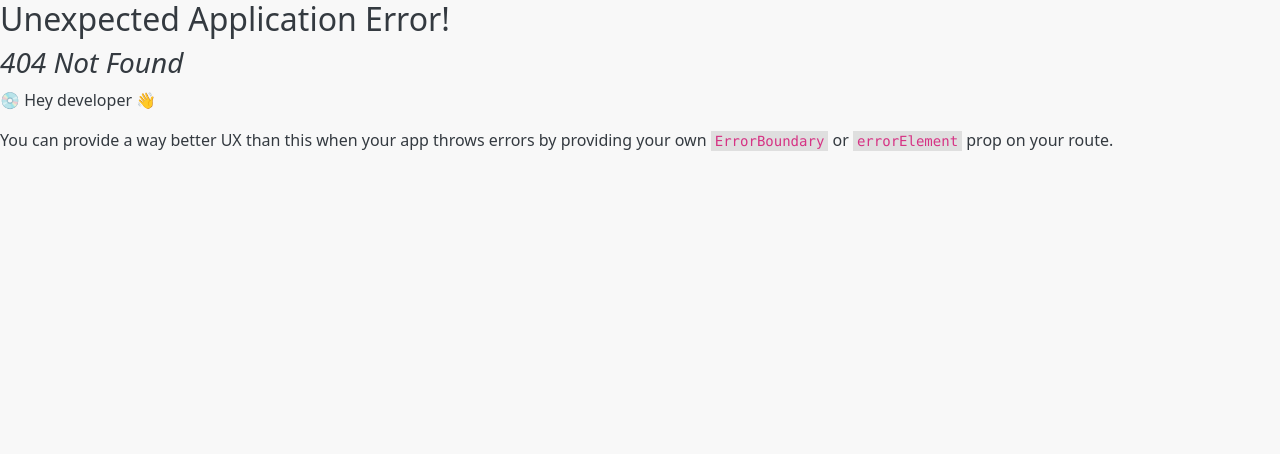
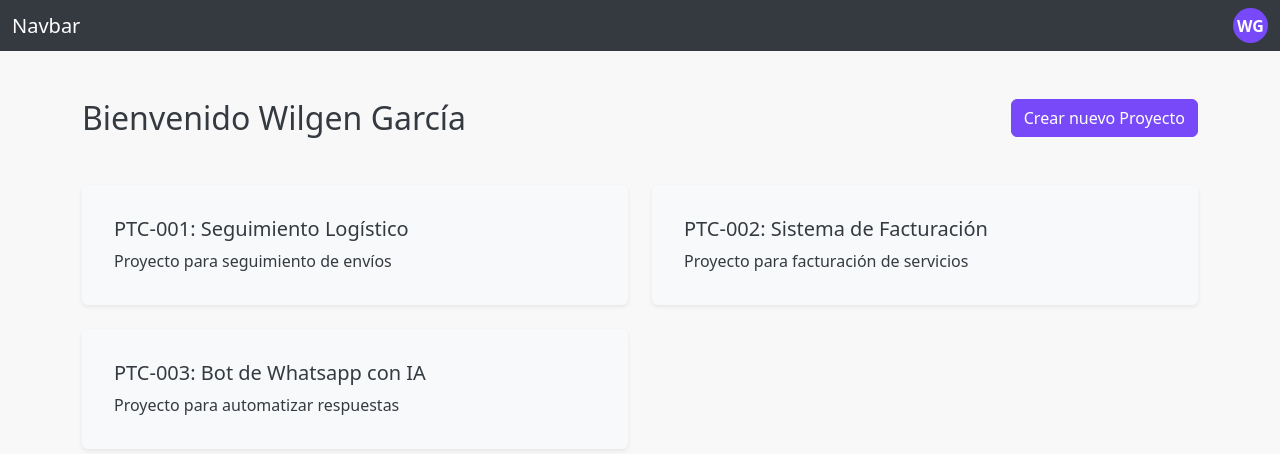
Before and after one commit to Wilgen01/gestor-proyectos, a React (Vite) app: page /dashboard in a window 1280 px wide. Before the commit this address had no page. Shown: the top 454 px of the page. Built offline with nearby package versions, Linux system fonts and the light colour scheme; sample sign-in values are in the browser's storage.

Commit message:
feat: :sparkles: agrega maquetación de dashboard

```diff
--- a/src/App.tsx
+++ b/src/App.tsx
@@ -1,10 +1,16 @@
 import { RouterProvider, createBrowserRouter } from "react-router-dom"
+import DashBoard from "./pages/Dashboard/DashBoard"
 import Login from "./pages/Login/Login"
+import PrivateRoute from "./components/PrivateRoute/PrivateRoute"
 
 const router = createBrowserRouter([
   {
     path: "/",
     element: <Login />,
+  },
+  {
+    path: "/dashboard",
+    element: <PrivateRoute><DashBoard /></PrivateRoute>,
   }
 
 ])
--- /dev/null
+++ b/src/components/NavBar/NavBar.tsx
@@ -0,0 +1,26 @@
+import ProfileImage from "../UI/ProfileImage";
+
+function NavBar() {
+    return (
+        <nav className="navbar navbar-expand-lg bg-dark" data-bs-theme="dark">
+            <div className="container-fluid">
+                <span className="navbar-brand mb-0 h1">Navbar</span>
+                <div className="">
+                    <div className="dropdown dropstart">
+                        <div data-bs-toggle="dropdown" aria-expanded="false" style={{cursor: 'pointer'}}>
+                            <ProfileImage size="35" nombre="wilgen garcia" />
+                        </div>
+                        <ul className="dropdown-menu dropdown-menu-end dropdown-menu-lg-start">
+                            <li className="dropdown-item">Action</li>
+                            <li className="dropdown-item">Another action</li>
+                            <li className="dropdown-item">Something else here</li>
+                        </ul>
+                    </div>
+                </div>
+            </div>
+        </nav>
+
+    )
+}
+
+export default NavBar;
--- /dev/null
+++ b/src/components/PrivateRoute/PrivateRoute.tsx
@@ -0,0 +1,14 @@
+// src/components/PrivateRoute.js
+import { Navigate } from 'react-router-dom';
+
+interface PrivateRouteProps {
+    children: React.ReactNode;
+}
+
+const PrivateRoute = ({ children }: PrivateRouteProps) => {
+    const isAuthenticated = !!localStorage.getItem('token');
+
+    return isAuthenticated ? children : <Navigate to="/" />;
+};
+
+export default PrivateRoute;
--- /dev/null
+++ b/src/components/UI/ProfileImage.tsx
@@ -0,0 +1,26 @@
+interface ProfileImageProps {
+    src?: string;
+    nombre: string;
+    size: string;
+}
+
+function ProfileImage({ src, nombre, size }: Readonly<ProfileImageProps>) {
+
+    const getInitials = (name: string) => {
+        const nombresSeparados = name.split(" ").slice(0, 2);
+        return nombresSeparados.map((n) => n[0]).join("").toUpperCase();
+    }
+
+    if (src) {
+        return <img src={src} alt="Profile" className="rounded-circle" style={{ width: `${size}px`, height: `${size}px` }} />;
+    }
+    else {
+        return (
+            <div className="d-flex justify-content-center align-items-center rounded-circle bg-primary" style={{ width: `${size}px`, height: `${size}px` }}>
+                <span className="fw-bold text-white" style={{userSelect: 'none'}}>{getInitials(nombre)}</span>
+            </div>
+        )
+    }
+}
+
+export default ProfileImage;
--- /dev/null
+++ b/src/pages/Dashboard/DashBoard.tsx
@@ -0,0 +1,44 @@
+import NavBar from "../../components/NavBar/NavBar";
+import ProjectCard from "./ProjectCard";
+
+function DashBoard() {
+    const projects = [
+        {
+            id: 1,
+            title: 'PTC-001: Seguimiento Logístico',
+            description: 'Proyecto para seguimiento de envíos'
+        },
+        {
+            id: 2,
+            title: 'PTC-002: Sistema de Facturación',
+            description: 'Proyecto para facturación de servicios'
+        },
+        {
+            id: 3,
+            title: 'PTC-003: Bot de Whatsapp con IA',
+            description: 'Proyecto para automatizar respuestas'
+        }
+    ]
+
+    return (
+        <>
+            <NavBar />
+            <main className="container">
+                <section className="d-flex justify-content-between mt-5 mb-5">
+                    <h1 className="h2 m-0">Bienvenido Wilgen García</h1>
+                    <button type="button" className="btn btn-primary">Crear nuevo Proyecto</button>
+                </section>
+
+                <div className="row cursor-pointer">
+                    {projects.map(project => (
+                        <div key={project.id} className="col-sm-6 mb-sm-0">
+                            <ProjectCard title={project.title} description={project.description} />
+                        </div>
+                    ))}
+                </div>
+            </main>
+        </>
+    );
+}
+
+export default DashBoard;
--- /dev/null
+++ b/src/pages/Dashboard/ProjectCard.tsx
@@ -0,0 +1,21 @@
+interface ProjectCardProps {
+    title: string;
+    description: string;
+}
+
+function ProjectCard(props : Readonly<ProjectCardProps>) {
+
+    const { title, description } = props;
+
+    return (
+        <div className="card shadow-sm p-3 mb-4 bg-body-tertiary rounded border border-0">
+            <div className="card-body">
+                <h5 className="card-title">{title}</h5>
+                <p className="card-text">{description}</p>
+            </div>
+        </div>
+
+    );
+}
+
+export default ProjectCard;
```
